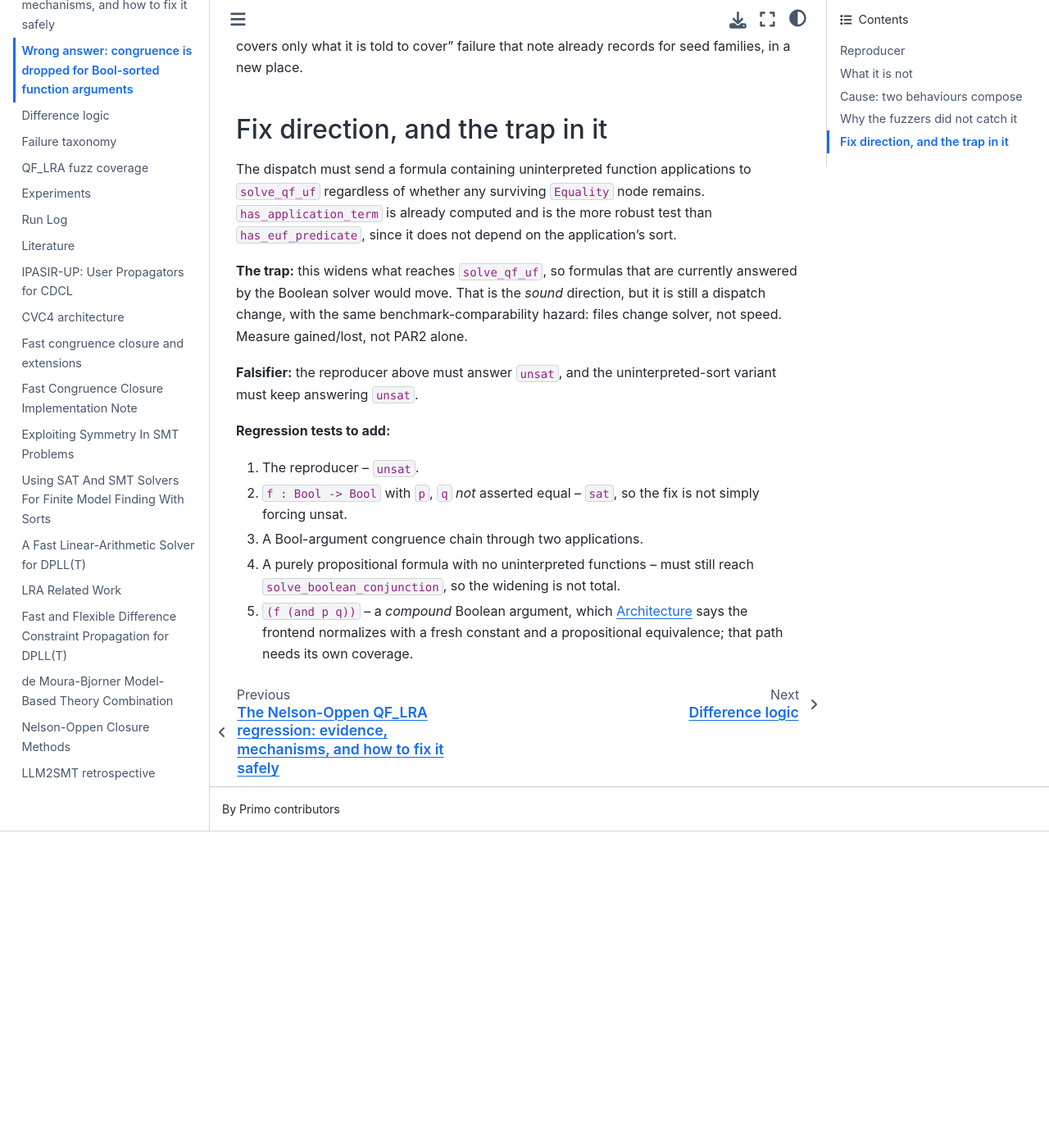
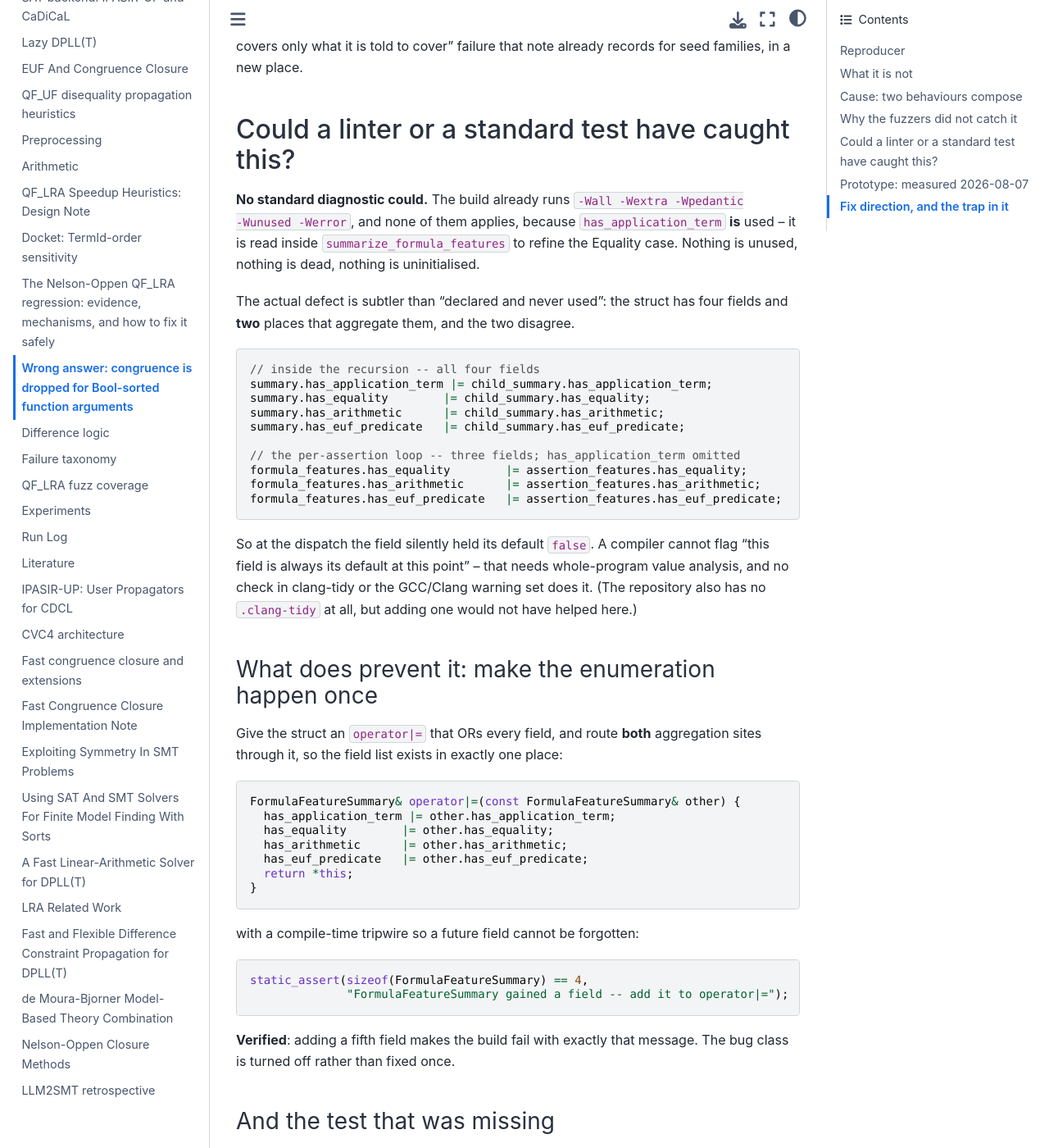
Before and after one commit to primo-solver/primo, a Jupyter Book: the page built from docs/bool-argument-congruence-bug.md, in a window 1280 px wide and 1400 px high, scrolled down 2328 px. Shown: the whole window at 82% size. Built offline with Jupyter Book 1.0.4 settings and Sphinx 7.4.7 and the Sphinx Book theme 1.1.4, drawn with Linux system fonts in a browser that asks for light colours; before the commit the page ends 3342 px from its top, so only the background shows below that; some of the changed text lies outside the part shown.

Commit message:
Answer why no linter caught the dropped feature field, and prototype the fix
The build already runs -Wall -Wextra -Wpedantic -Wunused -Werror and none
of them applies: has_application_term IS used -- read inside
summarize_formula_features to refine the Equality case. Nothing is unused,
dead, or uninitialised.

The defect is that the struct has four fields and TWO aggregation sites,
and they disagree. The recursion ORs all four; the per-assertion loop ORs
three. So the field silently held its default false at the dispatch. No
compiler can flag "always its default here" without whole-program value
analysis, and no clang-tidy check targets it (the repo has no .clang-tidy
either, but adding one would not have helped).

What does prevent it, and is now prototyped: give the struct an operator|=
that ORs every field and route both aggregation sites through it, so the
field list exists in exactly one place, with

  static_assert(sizeof(FormulaFeatureSummary) == 4,
                "FormulaFeatureSummary gained a field -- add it to operator|=");

as a tripwire. Verified: adding a fifth field fails the build with exactly
that message. That turns the bug class off rather than fixing one instance.

The missing test was an assertion on the DISPATCH, not the answer, for a
formula containing an uninterpreted function whose equalities are all over
Bool.

Prototype measurements: the reproducer goes sat -> unsat on :solver.qf-uf;
a purely propositional formula still reaches :solver.boolean so the
widening is not total; all five unit suites pass; and a 60-file QF_UF
differential against main shows 0 answer disagreements and 0 path changes,
because those files carry surviving non-Bool equalities and were already
routed by has_equality.

Co-Authored-By: Claude Opus 5 <noreply@anthropic.com>

````diff
--- a/docs/bool-argument-congruence-bug.md
+++ b/docs/bool-argument-congruence-bug.md
@@ -93,6 +93,93 @@ documented-as-supported feature has no differential coverage. See
 [](fuzz-coverage-qf-lra.md) -- the same "a fuzzer covers only what it is told
 to cover" failure that note already records for seed families, in a new place.
 
+(why-no-linter)=
+## Could a linter or a standard test have caught this?
+
+**No standard diagnostic could.** The build already runs `-Wall -Wextra
+-Wpedantic -Wunused -Werror`, and none of them applies, because
+`has_application_term` **is** used -- it is read inside
+`summarize_formula_features` to refine the Equality case. Nothing is unused,
+nothing is dead, nothing is uninitialised.
+
+The actual defect is subtler than "declared and never used": the struct has
+four fields and **two** places that aggregate them, and the two disagree.
+
+```cpp
+// inside the recursion -- all four fields
+summary.has_application_term |= child_summary.has_application_term;
+summary.has_equality        |= child_summary.has_equality;
+summary.has_arithmetic      |= child_summary.has_arithmetic;
+summary.has_euf_predicate   |= child_summary.has_euf_predicate;
+
+// the per-assertion loop -- three fields; has_application_term omitted
+formula_features.has_equality        |= assertion_features.has_equality;
+formula_features.has_arithmetic      |= assertion_features.has_arithmetic;
+formula_features.has_euf_predicate   |= assertion_features.has_euf_predicate;
+```
+
+So at the dispatch the field silently held its default `false`. A compiler
+cannot flag "this field is always its default at this point" -- that needs
+whole-program value analysis, and no check in clang-tidy or the GCC/Clang
+warning set does it. (The repository also has no `.clang-tidy` at all, but
+adding one would not have helped here.)
+
+### What does prevent it: make the enumeration happen once
+
+Give the struct an `operator|=` that ORs every field, and route **both**
+aggregation sites through it, so the field list exists in exactly one place:
+
+```cpp
+FormulaFeatureSummary& operator|=(const FormulaFeatureSummary& other) {
+  has_application_term |= other.has_application_term;
+  has_equality        |= other.has_equality;
+  has_arithmetic      |= other.has_arithmetic;
+  has_euf_predicate   |= other.has_euf_predicate;
+  return *this;
+}
+```
+
+with a compile-time tripwire so a future field cannot be forgotten:
+
+```cpp
+static_assert(sizeof(FormulaFeatureSummary) == 4,
+              "FormulaFeatureSummary gained a field -- add it to operator|=");
+```
+
+**Verified**: adding a fifth field makes the build fail with exactly that
+message. The bug class is turned off rather than fixed once.
+
+### And the test that was missing
+
+A unit test asserting the **dispatch** -- not just the answer -- for a formula
+containing an uninterpreted function whose equalities are all over Bool. That
+is the assertion nobody wrote, and it is cheap. Answer-only tests would not
+have caught this either, since the wrong answer requires the specific shape in
+the reproducer.
+
+(prototype)=
+## Prototype: measured 2026-08-07
+
+Three lines (aggregate the field, expose it, use it), plus the structural
+refactor above:
+
+```cpp
+if (has_equality || has_application_term) { ... solve_qf_uf(...) ... }
+```
+
+| check | before | after |
+|---|---|---|
+| reproducer | **`sat`** (wrong) | **`unsat`**, on `:solver.qf-uf` |
+| `f(p)`, `f(q)` with `p`, `q` not equal | `sat` | `sat` (matches z3) |
+| purely propositional formula | `:solver.boolean` | `:solver.boolean` -- widening is not total |
+| uninterpreted-sort congruence | `unsat` | `unsat` |
+| unit suites (boolean, euf, qf_lra, preprocessing, theory_combination) | -- | **all pass** |
+| 60 QF_UF benchmarks, differential vs main | -- | **0 answer disagreements, 0 path changes** |
+
+The zero path changes on real QF_UF input is the reassuring part: those files
+all contain surviving non-Bool equalities, so `has_equality` already routed
+them and the widening reaches only the shape that was previously mis-routed.
+
 ## Fix direction, and the trap in it
 
 The dispatch must send a formula containing uninterpreted function
````
